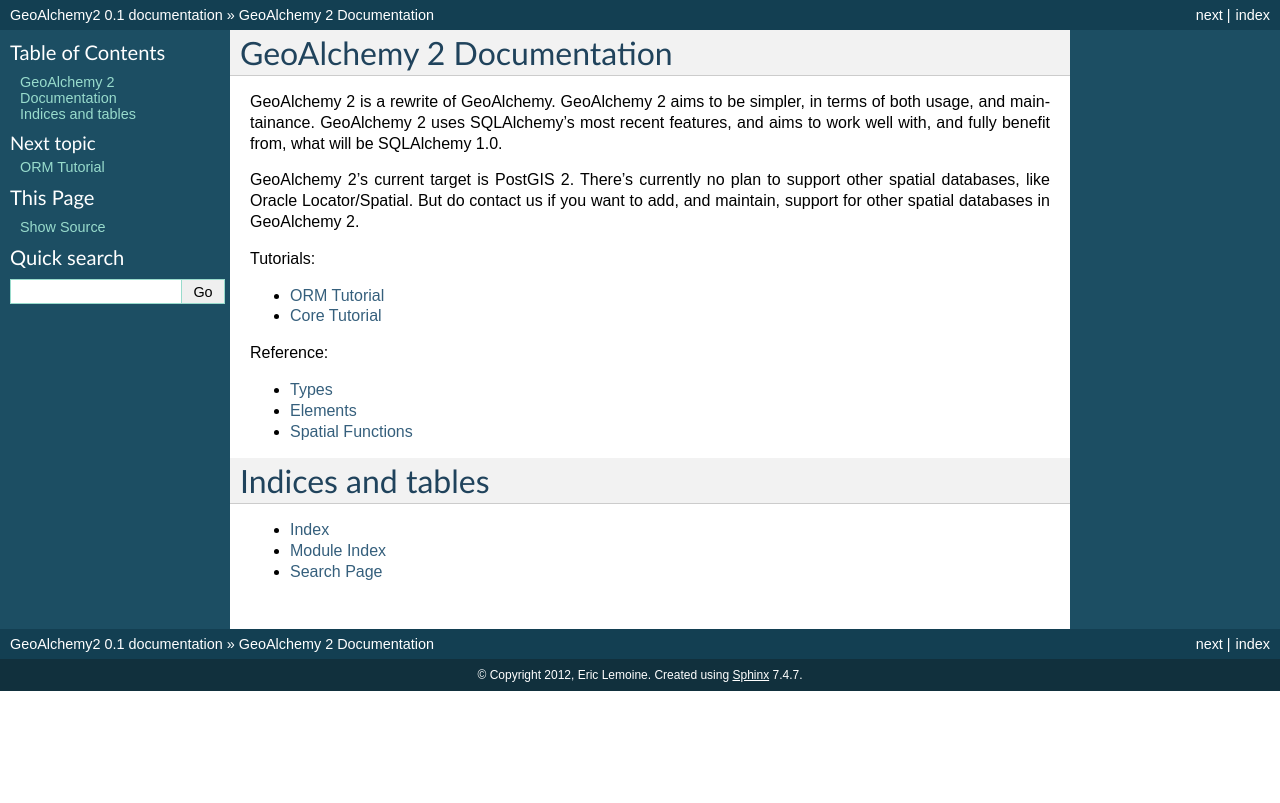
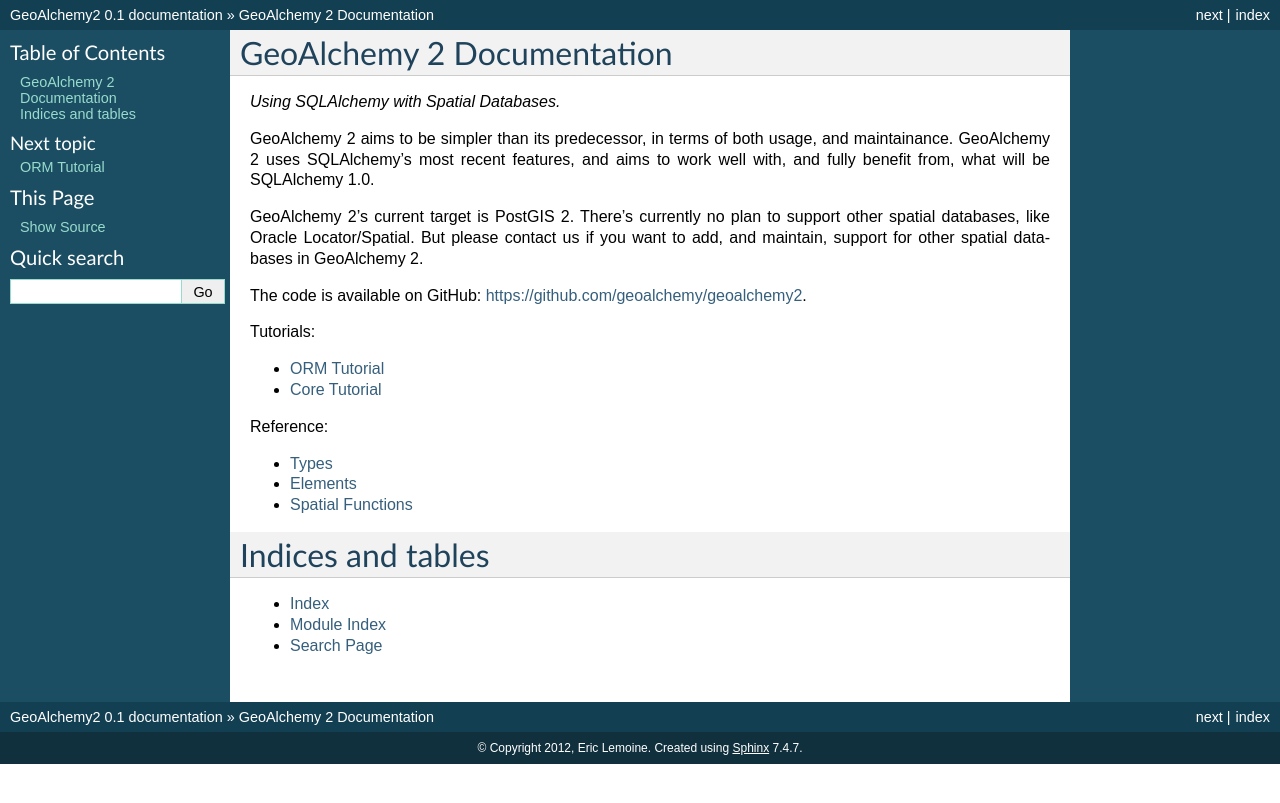
Before and after one commit to geoalchemy/geoalchemy2, a Sphinx documentation site: the page built from doc/index.rst, in a window 1280 px wide. Shown: the top 803 px of the page. Built offline with Sphinx 7.4.7, drawn with Linux system fonts in a browser that asks for light colours.

Commit message:
[doc] update introduction

```diff
--- a/doc/index.rst
+++ b/doc/index.rst
@@ -6,14 +6,18 @@
 GeoAlchemy 2 Documentation
 ==========================
 
-GeoAlchemy 2 is a rewrite of GeoAlchemy. GeoAlchemy 2 aims to be simpler, in
-terms of both usage, and maintainance. GeoAlchemy 2 uses SQLAlchemy's most
-recent features, and aims to work well with, and fully benefit from, what will
-be SQLAlchemy 1.0.
+*Using SQLAlchemy with Spatial Databases.*
 
-GeoAlchemy 2's current target is PostGIS 2. There's currently no plan to support
-other spatial databases, like Oracle Locator/Spatial. But do contact us if you
-want to add, and maintain, support for other spatial databases in GeoAlchemy 2.
+GeoAlchemy 2 aims to be simpler than its predecessor, in terms of both usage,
+and maintainance. GeoAlchemy 2 uses SQLAlchemy's most recent features, and aims
+to work well with, and fully benefit from, what will be SQLAlchemy 1.0.
+
+GeoAlchemy 2's current target is PostGIS 2. There's currently no plan to
+support other spatial databases, like Oracle Locator/Spatial. But please
+contact us if you want to add, and maintain, support for other spatial
+databases in GeoAlchemy 2.
+
+The code is available on GitHub: https://github.com/geoalchemy/geoalchemy2.
 
 Tutorials:
 
```
